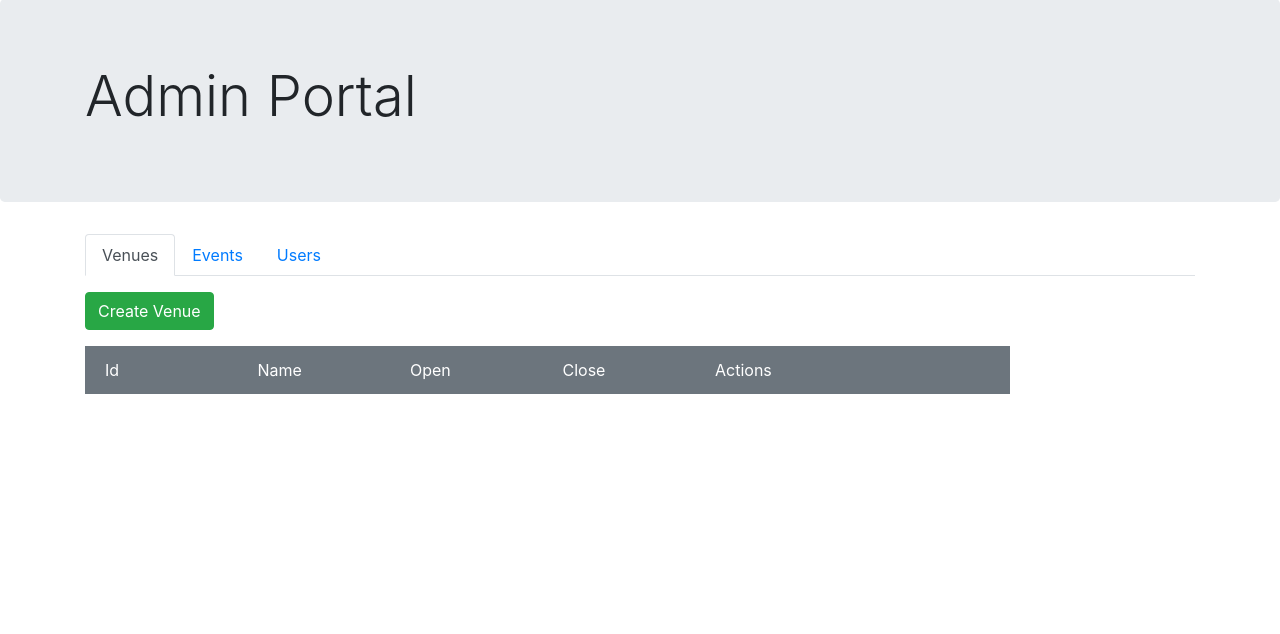
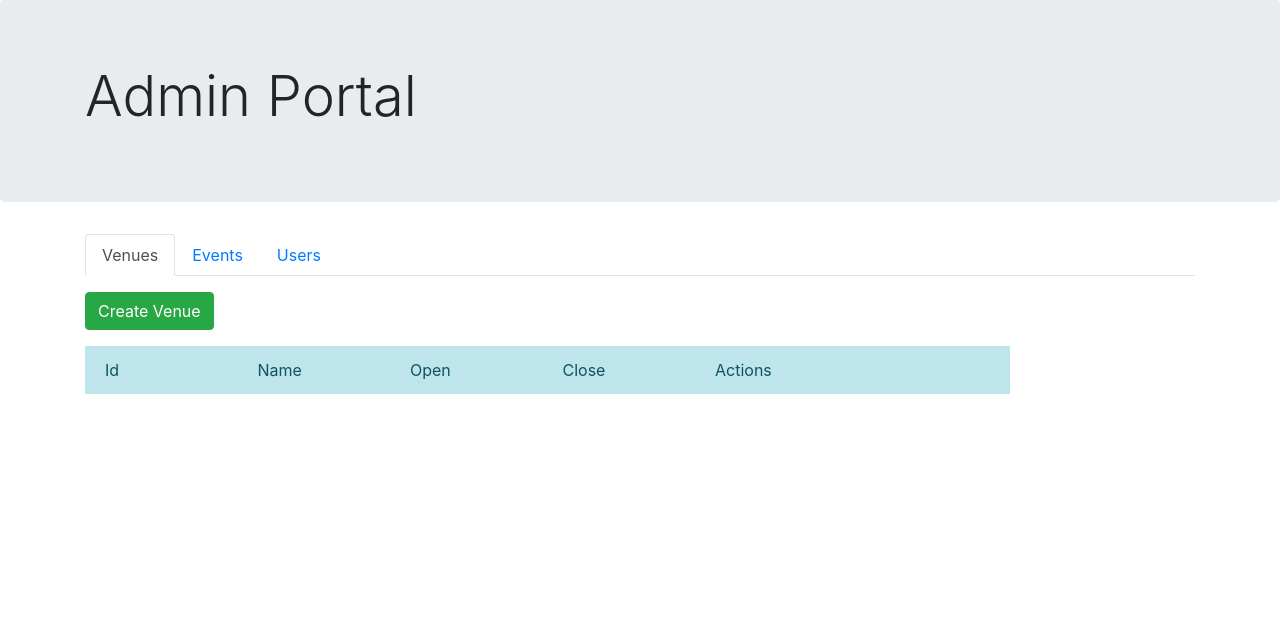
Before and after one commit to mxviteri/utexas-apad-project2, a Django app: page /admin/ in a window 1280 px wide. Shown: the part 57-691 px from the top of the page. Run offline with Django 3.2, Linux system fonts and the light colour scheme; data that the repository does not hold is empty; some libraries are stand-ins or nearby versions.

Commit message:
Cosmetic change to tables

```diff
--- a/api/templates/admin/events.html
+++ b/api/templates/admin/events.html
@@ -1,5 +1,5 @@
 <div class="list-group list-group-flush row ml-auto mt-2">
-    <div class="list-group-item col-sm-12 bg-secondary text-white">
+    <div class="list-group-item list-group-item-info col-sm-12">
         <div class="row">
             <span class="col-sm-1">Id</span>
             <span class="col-sm-2">Name</span>
--- a/api/templates/admin/users.html
+++ b/api/templates/admin/users.html
@@ -1,5 +1,5 @@
 <div class="list-group list-group-flush row ml-auto mt-2">
-    <div class="list-group-item col-sm-5 bg-secondary text-white">
+    <div class="list-group-item list-group-item-info col-sm-5">
         <div class="row">
             <span class="col">Id</span>
             <span class="col">Username</span>
--- a/api/templates/admin/venues.html
+++ b/api/templates/admin/venues.html
@@ -5,7 +5,7 @@
 
     <div class="container">
         <div class="list-group list-group-flush row">
-            <div class="list-group-item col-sm-10 bg-secondary text-white">
+            <div class="list-group-item list-group-item-info col-sm-10">
                 <div class="row">
                     <span class="col-sm-2">Id</span>
                     <span class="col-sm-2">Name</span>
--- a/api/templates/events.html
+++ b/api/templates/events.html
@@ -24,7 +24,7 @@
     </form>
 
     <div class="list-group list-group-flush row">
-        <div class="list-group-item col-sm-12 bg-secondary text-white">
+        <div class="list-group-item list-group-item-info col-sm-12">
             <div class="row">
                 <span class="col-sm-4">Name</span>
                 <span class="col-sm-4">Venue</span>
--- a/api/templates/my_events.html
+++ b/api/templates/my_events.html
@@ -23,7 +23,7 @@
 
         {% if events.upcoming %}
             <div class="list-group list-group-flush row">
-                <div class="list-group-item col-sm-12 bg-secondary text-white">
+                <div class="list-group-item list-group-item-info col-sm-12">
                     <div class="row">
                         <span class="col-sm-4">Name</span>
                         <span class="col-sm-4">Venue</span>
@@ -52,7 +52,7 @@
 
         {% if events.past %}
             <div class="list-group list-group-flush row">
-                <div class="list-group-item col-sm-12 bg-secondary text-white">
+                <div class="list-group-item list-group-item-info col-sm-12">
                     <div class="row">
                         <span class="col-sm-4">Name</span>
                         <span class="col-sm-4">Venue</span>
```
